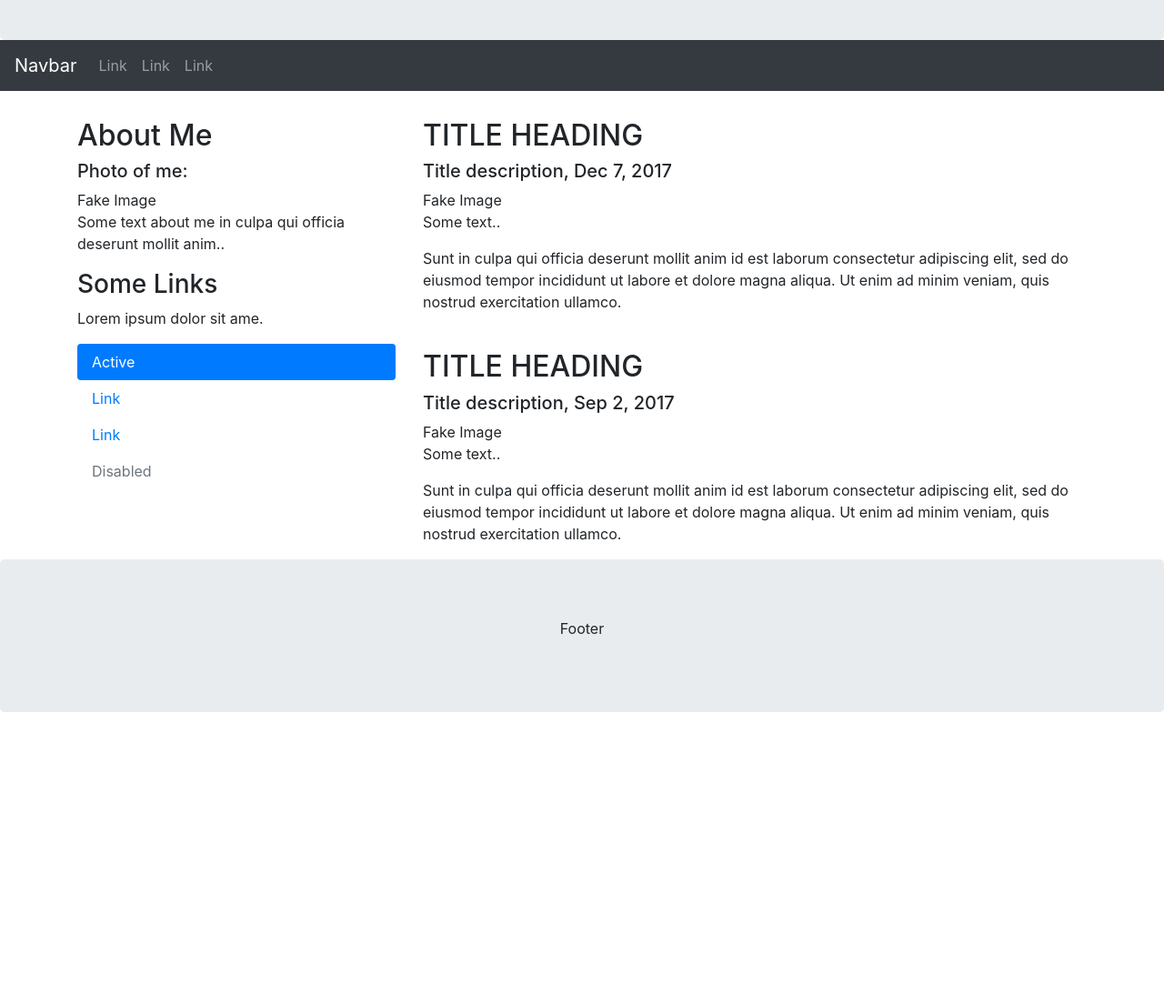
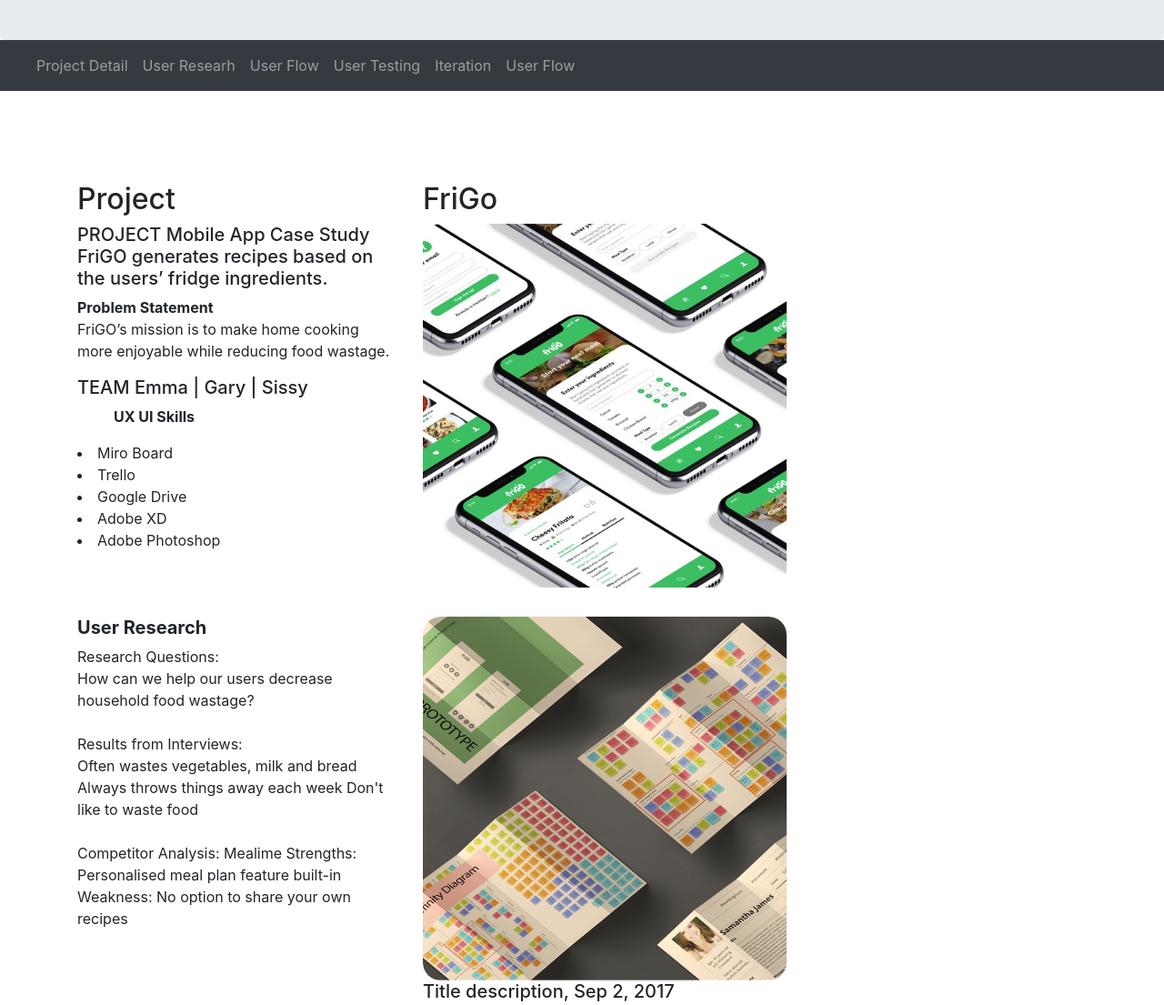
Before and after one commit to Sissy0077/UXUI_HW_20, a plain HTML site: page index.html in a window 1280 px wide. Shown: the part 180-1285 px from the top of the page at 91% size. Before the commit the page ends 963 px from the top, so only its background shows below. Drawn offline with nearby package versions, Linux system fonts and the light colour scheme.

Commit message:
UXUIWK20_15.2.21_1124P

```diff
--- a/css/bootstrap.css
+++ b/css/bootstrap.css
@@ -1,4 +1,4 @@
-.fakeimg {
+/* .fakeimg {
     height: 200px;
     background: #aaa;
-  }
+  } */
--- a/css/style.css
+++ b/css/style.css
@@ -0,0 +1,3 @@
+img {
+    border-radius: 5%;
+  }
--- a/index.html
+++ b/index.html
@@ -1,5 +1,6 @@
 <!doctype html>
 <html lang="en">
+
 <head>
   <title>Bootstrap 4 Website Example</title>
   <meta charset="utf-8">
@@ -8,14 +9,13 @@
   <script src="https://ajax.googleapis.com/ajax/libs/jquery/3.5.1/jquery.min.js"></script>
   <script src="https://cdnjs.cloudflare.com/ajax/libs/popper.js/1.16.0/umd/popper.min.js"></script>
   <script src="https://maxcdn.bootstrapcdn.com/bootstrap/4.5.2/js/bootstrap.min.js"></script>
-    <link rel="stylesheet" href="css.bootstrap.css">
+  <link rel="stylesheet" href="./css/bootstrap.css">
+  <link rel="stylesheet" href="css/style.css">
   <style>
-    /* .fakeimg {
-      height: 200px;
-      background: #aaa;
-    } */
+
   </style>
 </head>
+
 <body>
 
   <div class="jumbotron text-right" style="margin-bottom:0">
@@ -24,76 +24,144 @@
   </div>
 
   <nav class="navbar navbar-expand-sm bg-dark navbar-dark">
-    <a class="navbar-brand" href="#">Navbar</a>
+    <a class="navbar-brand" href="#"></a>
     <button class="navbar-toggler" type="button" data-toggle="collapse" data-target="#collapsibleNavbar">
       <span class="navbar-toggler-icon"></span>
     </button>
     <div class="collapse navbar-collapse" id="collapsibleNavbar">
       <ul class="navbar-nav">
         <li class="nav-item">
-          <a class="nav-link" href="#">Link</a>
+          <a class="nav-link" href="#">Project Detail</a>
         </li>
         <li class="nav-item">
-          <a class="nav-link" href="#">Link</a>
+          <a class="nav-link" href="#">User Researh</a>
         </li>
         <li class="nav-item">
-          <a class="nav-link" href="#">Link</a>
+          <a class="nav-link" href="#">User Flow</a>
+        <li class="nav-item">
+          <a class="nav-link" href="#">User Testing</a>
         </li>
+        <li class="nav-item">
+          <a class="nav-link" href="#">Iteration</a>
+        </li>
+        <li class="nav-item">
+          <a class="nav-link" href="#">User Flow</a>
       </ul>
     </div>
   </nav>
 
-  <div class="container" style="margin-top:30px">
+  <div class="container" style="margin-top:100px">
+
     <div class="row">
       <div class="col-sm-4">
-        <h2>About Me</h2>
-        <h5>Photo of me:</h5>
-        <div class="fakeimg">Fake Image</div>
-        <p>Some text about me in culpa qui officia deserunt mollit anim..</p>
-        <h3>Some Links</h3>
+        <h2>Project</h2>
+        <h5>PROJECT Mobile App Case Study
+          FriGO generates recipes based on the users’ fridge ingredients.
+        </h5>
+        <!-- <div class="fakeimg">Fake Image</div> -->
+        <p><strong>Problem Statement</strong><br>
+          FriGO’s mission is to make home cooking more enjoyable while reducing food wastage.
+        <h5>TEAM Emma | Gary | Sissy</h5>
+
+        <ul class="UXUIskils"><strong>UX UI Skills</strong></ul>
+
+        <li> Miro Board</li>
+        <li> Trello</li>
+        <li> Google Drive</li>
+        <li> Adobe XD </li>
+        <li> Adobe Photoshop </li>
+        <br>
+        <br>
+        <br>
+        <h5><strong>User Research</strong></h5>
+        <p>Research Questions:<br>
+          How can we help our users decrease household food wastage?
+          <br>
+          <br>
+          Results from Interviews:
+          <br>
+          Often wastes vegetables, milk and bread
+          Always throws things away each week
+          Don't like to waste food
+          <br>
+          <br>
+          Competitor Analysis:
+          Mealime
+          Strengths: Personalised meal plan feature built-in
+          Weakness: No option to share your own recipes
+        </p>
+
+
+        <!-- <div class="row">
+        <div class="col-sm-4">
+          <h2>Project2</h2>
+          <h5>2PROJECT Mobile App Case Study
+            2FriGO generates recipes based on the users’ fridge ingredients.
+          </h5>
+           <p>2Problem Statement
+            FriGO’s mission is to make home cooking more enjoyable while reducing food wastage.
+          <h5>2TEAM Emma | Gary | Sissy</h5> -->
+
+        </p>
+        <!-- <h3>Some Links</h3>
         <p>Lorem ipsum dolor sit ame.</p>
         <ul class="nav nav-pills flex-column">
           <li class="nav-item">
             <a class="nav-link active" href="#">Active</a>
           </li>
           <li class="nav-item">
-            <a class="nav-link" href="#">Link</a>
+            <a class="nav-link" href="#">Project Detail</a>
           </li>
           <li class="nav-item">
-            <a class="nav-link" href="#">Link</a>
+            <a class="nav-link" href="#">User Search</a>
           </li>
           <li class="nav-item">
             <a class="nav-link disabled" href="#">Disabled</a>
           </li>
-        </ul>
+        </ul> -->
         <hr class="d-sm-none">
       </div>
       <div class="col-sm-8">
-        <h2>TITLE HEADING</h2>
-        <h5>Title description, Dec 7, 2017</h5>
-        <div class="fakeimg">Fake Image</div>
-        <p>Some text..</p>
-        <p>Sunt in culpa qui officia deserunt mollit anim id est laborum consectetur adipiscing elit, sed do eiusmod tempor incididunt ut labore et dolore magna aliqua. Ut enim ad minim veniam, quis nostrud exercitation ullamco.</p>
+        <h2>FriGo</h2>
+
+        <!-- <div class="fakeimg">Fake 1</div> -->
+        <img src="./Images/Frigo.jpg" width="400" height="400 ">
+        <!-- <p>Some text..</p>
+        <p>Sunt in culpa qui officia deserunt mollit anim id est laborum consectetur adipiscing elit, sed do eiusmod
+          tempor incididunt ut labore et dolore magna aliqua. Ut enim ad minim veniam, quis nostrud exercitation
+          ullamco.</p> -->
         <br>
-        <h2>TITLE HEADING</h2>
+        <br>
+        <h2></h2>
+        <img src="./Images/Affinity.png" width="400" height="400 ">
         <h5>Title description, Sep 2, 2017</h5>
-        <div class="fakeimg">Fake Image</div>
-        <p>Some text..</p>
-        <p>Sunt in culpa qui officia deserunt mollit anim id est laborum consectetur adipiscing elit, sed do eiusmod tempor incididunt ut labore et dolore magna aliqua. Ut enim ad minim veniam, quis nostrud exercitation ullamco.</p>
+        <div class="fakeimg">Fake Image2</div>
+        <!-- <p>Some text..</p>
+        <p>Sunt in culpa qui officia deserunt mollit anim id est laborum consectetur adipiscing elit, sed do eiusmod tempor incididunt ut labore et dolore magna aliqua. Ut enim ad minim veniam, quis nostrud exercitation ullamco.</p> -->
       </div>
     </div>
   </div>
 
-  <div class="jumbotron text-center" style="margin-bottom:0">
-    <p>Footer</p>
-  </div>
+
 
   <!-- Optional JavaScript -->
 
   <!-- jQuery first, then Popper.js, then Bootstrap JS -->
-    <script src="https://code.jquery.com/jquery-3.3.1.slim.min.js" integrity="sha384-q8i/X+965DzO0rT7abK41JStQIAqVgRVzpbzo5smXKp4YfRvH+8abtTE1Pi6jizo" crossorigin="anonymous"></script>
-    <script src="https://cdnjs.cloudflare.com/ajax/libs/popper.js/1.14.7/umd/popper.min.js" integrity="sha384-UO2eT0CpHqdSJQ6hJty5KVphtPhzWj9WO1clHTMGa3JDZwrnQq4sF86dIHNDz0W1" crossorigin="anonymous"></script>
-    <script src="https://stackpath.bootstrapcdn.com/bootstrap/4.3.1/js/bootstrap.min.js" integrity="sha384-JjSmVgyd0p3pXB1rRibZUAYoIIy6OrQ6VrjIEaFf/nJGzIxFDsf4x0xIM+B07jRM" crossorigin="anonymous"></script>
+  <script src="https://code.jquery.com/jquery-3.3.1.slim.min.js"
+    integrity="sha384-q8i/X+965DzO0rT7abK41JStQIAqVgRVzpbzo5smXKp4YfRvH+8abtTE1Pi6jizo"
+    crossorigin="anonymous"></script>
+  <script src="https://cdnjs.cloudflare.com/ajax/libs/popper.js/1.14.7/umd/popper.min.js"
+    integrity="sha384-UO2eT0CpHqdSJQ6hJty5KVphtPhzWj9WO1clHTMGa3JDZwrnQq4sF86dIHNDz0W1"
+    crossorigin="anonymous"></script>
+  <script src="https://stackpath.bootstrapcdn.com/bootstrap/4.3.1/js/bootstrap.min.js"
+    integrity="sha384-JjSmVgyd0p3pXB1rRibZUAYoIIy6OrQ6VrjIEaFf/nJGzIxFDsf4x0xIM+B07jRM"
+    crossorigin="anonymous"></script>
 </body>
+<footer>
+  <div class="jumbotron text-center" style="margin-bottom:0">
+    <p>Footer</p>
+  </div>
+  <!-- Bottom footer social media icons -->
+</footer>
 
 </html>
```
Also changed, not shown: Images/Affinity.png (added), Images/Frigo.jpg (added), Images/FrigoHiPro.png (added). Lines whose indentation alone changed are shown as unchanged.
